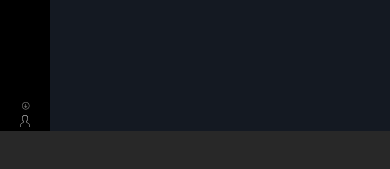
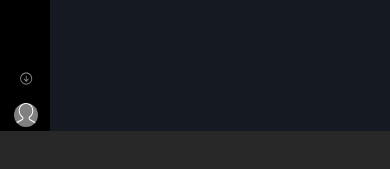
Before and after one commit to filippo-falcone/html-css-spotifyweb, a plain HTML site: page index.html in a window 390 px wide. Shown: the part 623-792 px from the top of the page. Drawn offline with Linux system fonts and the light colour scheme.

Commit message:
fix: aside account

```diff
--- a/css/style.css
+++ b/css/style.css
@@ -116,9 +116,19 @@ aside .playlist {
     overflow-y: auto;
 }
 
-aside .download img,
-aside .account img {
+aside .download img {
     max-width: 1rem;
+}
+
+aside .account-circle {
+    width: 1.5rem;
+    height: 1.5rem;
+    border-radius: 50%;
+    overflow: hidden;
+}
+
+aside .account-circle>img {
+    object-fit: contain;
 }
 
 aside .mobile-only {
@@ -179,9 +189,13 @@ aside .mobile-only {
         display: none;
     }
 
-    aside .download,
+    aside .download {
+        padding-bottom: 1rem;
+        text-align: center;
+    }
+
     aside .account {
-        padding: 0 0.625rem 0;
+        padding-left: 0.25rem;
     }
 
     .content {
--- a/css/utility.css
+++ b/css/utility.css
@@ -269,6 +269,10 @@
     background-color: rgba(0, 0, 0, 0.5);
 }
 
+.bg-grey {
+    background-color: #808080;
+}
+
 /* #endregion */
 
 /* #region DISPLAY */
--- a/index.html
+++ b/index.html
@@ -63,8 +63,10 @@
                 <span class="ml-05 desk-only">Installa app</span>
             </button>
             <hr class="my-075 desk-only">
-            <div class="account flex-shrink-0">
-                <img src="img/profile.svg" alt="Profile icon">
+            <div class="account d-flex flex-shrink-0">
+                <div class="account-circle text-align-center bg-grey">
+                    <img src="img/profile.svg" alt="Profile icon">
+                </div>
                 <span class="ml-05 text-white pt-sans-bold desk-only">Filippo Falcone</span>
             </div>
         </aside>
```
